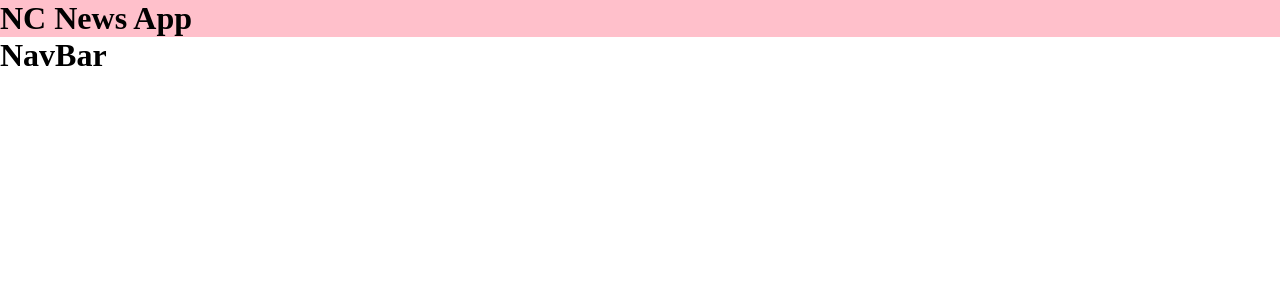
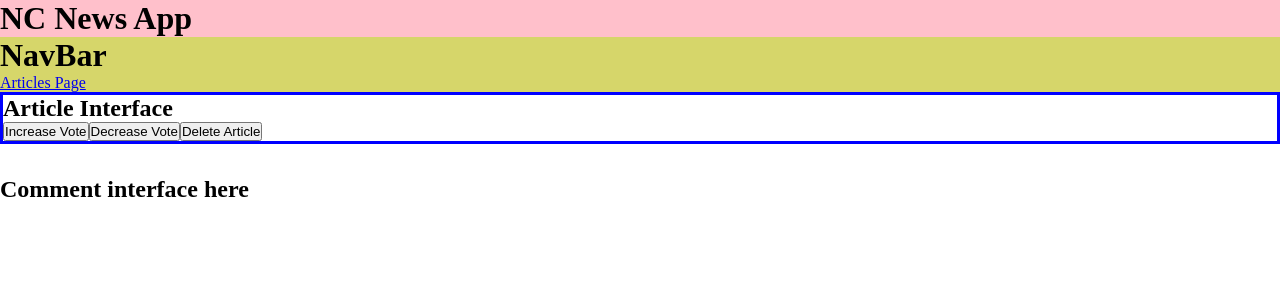
Before and after one commit to GowerRob/nc-news, a React (Vite) app: page /article/1 in a window 1280 px wide. Before the commit this address had no page. Shown: the top 300 px of the page. Built offline with nearby package versions, Linux system fonts and the light colour scheme; no server answers.

Commit message:
Task 5 view individual articles implemented

```diff
--- a/src/App.css
+++ b/src/App.css
@@ -39,3 +39,9 @@
     height: 50px;
     object-fit: cover;
 }
+
+.ArticleInterface{
+border:3px solid blue;
+margin-bottom:2rem;
+
+}
--- a/src/App.jsx
+++ b/src/App.jsx
@@ -5,6 +5,7 @@ import Header from './components/Header';
 import NavBar from './components/NavBar';
 import ArticleList from './components/ArticleList';
 import LandingPage from './components/LandingPage';
+import ArticlePage from './components/ArticlePage'
 
 function App() {
 
@@ -16,7 +17,7 @@ function App() {
       <Routes>
         <Route path="/" element={<LandingPage />}></Route>
         <Route path="/articles" element={<ArticleList />}></Route>
-
+        <Route path="/article/:article_id" element={<ArticlePage />}></Route>
       </Routes>
 
     </>
--- a/src/apis/api.js
+++ b/src/apis/api.js
@@ -11,3 +11,11 @@ export const getArticles = () => {
     })
 
 };
+
+export const getArticleById = (article_id)=>{
+    return newsApi.get(`/articles/${article_id}`)
+    .then((res)=>{
+        return res.data.article;
+    })
+
+}
--- a/src/components/ArticleCard.jsx
+++ b/src/components/ArticleCard.jsx
@@ -10,7 +10,7 @@ const ArticleCard = ({article})=>{
                 <h2 className="card_title">{article.title}</h2>
                 <p className="card_topic">{article.topic}</p>
                 <p className="card_votes">{article.votes}</p>
-                 <Link to='#'>Go to article</Link>
+                 <Link to={`/article/${article.article_id}`}> Go to article</Link>
             </div>
         </article>
     )
--- a/src/components/ArticleInterface.jsx
+++ b/src/components/ArticleInterface.jsx
@@ -1,5 +1,7 @@
 import React, { useState, useEffect } from 'react'
 import { useParams } from "react-router-dom";
+import {getArticleById} from '../apis/api'
+import '../App.css'
 
 const ArticleInterface = ()=>{
     const {article_id} = useParams();
@@ -7,22 +9,27 @@ const ArticleInterface = ()=>{
     const [article, setArticle]=useState({});
 
     useEffect(()=>{
-        fetch(`https://newsservicerg.onrender.com/api/articles/${article_id}`)
-        .then((response) => response.json())
-        .then((response) => {
-            setArticle(response.article);
+        getArticleById(article_id)
+        .then((article)=>{
+            setArticle(article);
             setIsLoading(false);
-        });
+        })
 
     },[])
 
 
-
     return (
-        <div>
+        <section  className="ArticleInterface">
             <h1>Article Interface</h1>
             <p>{article.title}</p>
-        </div>
+            <p>{article.topic}</p>
+            <p>{article.author}</p>
+            <p>{article.body}</p>
+
+            <button>Increase Vote</button>
+            <button>Decrease Vote</button>
+            <button>Delete Article</button>
+        </section>
     )
 
 
--- a/src/components/ArticlePage.jsx
+++ b/src/components/ArticlePage.jsx
@@ -6,14 +6,6 @@ import CommentInterface from "./CommentInterface";
 
 
 const ArticlePage = ()=>{
-    const {article_id} = useParams();
-    const [isLoading, setIsLoading] = useState(true);
-    const [article, setArticle]=useState({});
-
-    useEffect(()=>{
-
-
-    },[])
 
     return (
         <div>
--- a/src/components/NavBar.jsx
+++ b/src/components/NavBar.jsx
@@ -1,10 +1,11 @@
-
+import { Link } from "react-router-dom";
 const NavBar = ()=>{
 
     return (
-        <navbar className="NavBar">
-           <h1>NavBar</h1>
-        </navbar>
+        <ul className="NavBar">
+           <li><h1>NavBar</h1>  </li>
+           <Link to={`/articles`}><li> Articles Page</li>  </Link>
+        </ul>
     )
 
 
```
